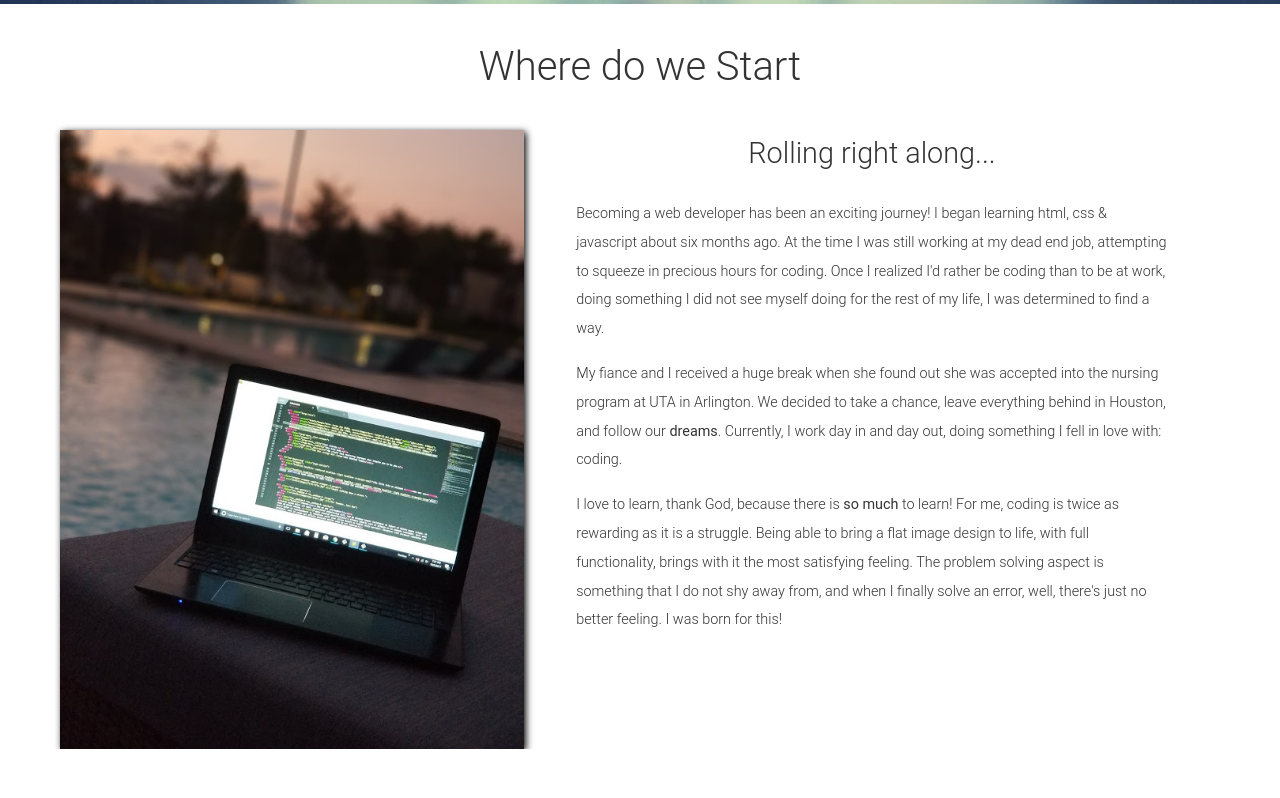
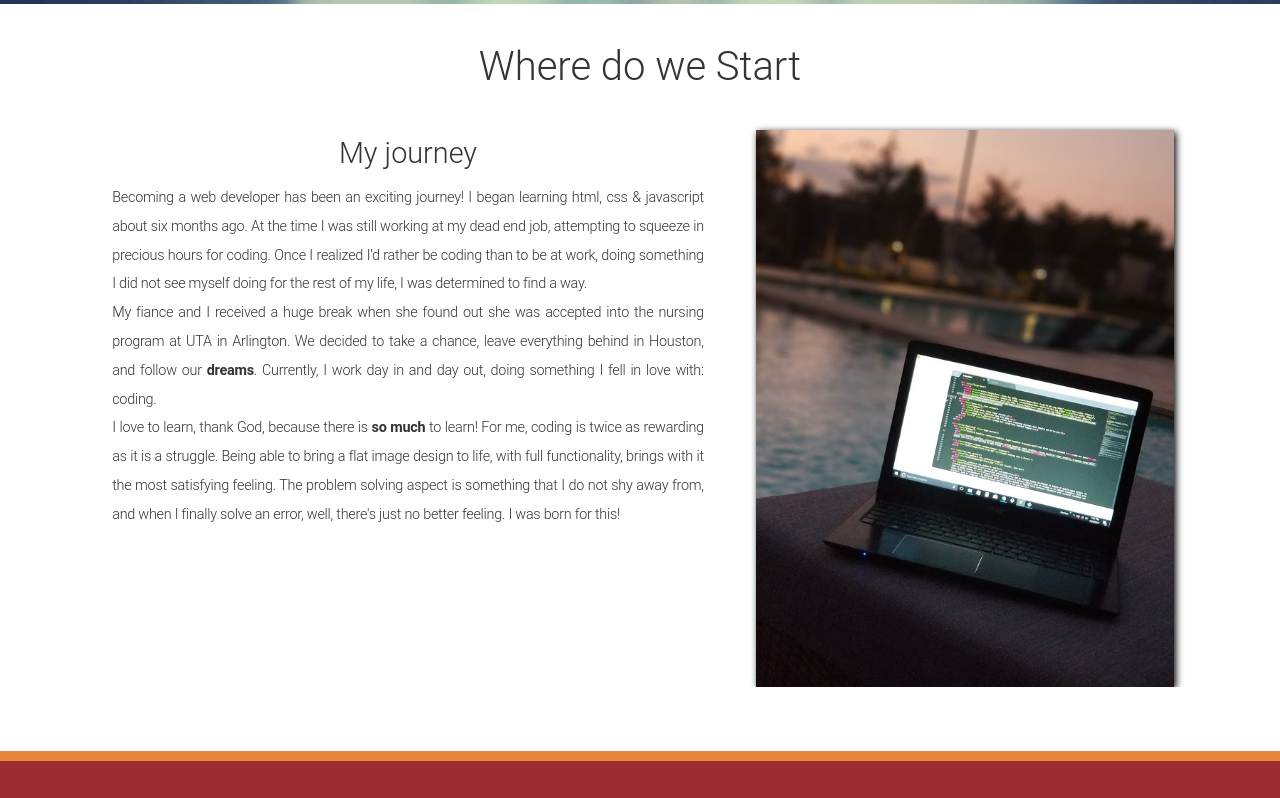
Before and after one commit to jfantasy87/my-site, a website: page app/index.html in a window 1280 px wide. Shown: the part 960-1758 px from the top of the page. Drawn offline with Linux system fonts and the light colour scheme.

Commit message:
More updateds to third section for mobile view.

```diff
--- a/app/assets/styles/base/_global.css
+++ b/app/assets/styles/base/_global.css
@@ -11,3 +11,7 @@ img {
 * {
   box-sizing: border-box;
 }
+
+strong {
+	font-weight:600;
+}
--- a/app/assets/styles/base/_mixins.css
+++ b/app/assets/styles/base/_mixins.css
@@ -1,17 +1,17 @@
 @define-mixin atSmall {
-   @media (min-width: 530px) {
+   @media (min-width: 700px) {
     @mixin-content;
   }
 }
 
 @define-mixin atMedium {
-  @media (min-width: 800px) {
+  @media (min-width: 990px) {
     @mixin-content;
   }
 }
 
 @define-mixin atLarge {
-  @media (min-width: 1010px) {
+  @media (min-width: 1400px) {
     @mixin-content;
   }
 }
--- a/app/assets/styles/modules/_experience.css
+++ b/app/assets/styles/modules/_experience.css
@@ -23,22 +23,27 @@
 		height:auto;
 		box-shadow:2px 2px 7px black;
 		margin:0 auto 0 0;
+
+		@mixin atMedium {
+			max-width:90%;
+		}
 	}
 
 	&__text-content {
 		p {
 			font-size:2.0rem;
-			text-align:center justify;
+			text-align:justify;
 			font-weight:300;
 			line-height:2.0;
 			width:85%;
-			margin:1rem auto 60px auto;
+			margin:0 auto 60px auto;
 		}
 
 		@mixin atMedium {
 			p{
 				font-size:.9rem;
 				margin-bottom:0;
+				letter-spacing:-.25px;
 			}
 		}
 
--- a/app/assets/styles/modules/_future.css
+++ b/app/assets/styles/modules/_future.css
@@ -10,7 +10,7 @@
 	}
 
 	&__language-title {
-		color:#FFF;
+		color:$orange;
 		text-shadow:2px 2px 2px black;
 		font-weight:300;
 		text-align:center justify;
@@ -26,7 +26,7 @@
 	&__language-list {
 		list-style-type:none;
 		text-align:center;
-		color:$orange;
+		color:#FFF;
 		line-height: 1.5;
 		font-size:2rem;
 		width:100%;
--- a/app/index.html
+++ b/app/index.html
@@ -40,18 +40,18 @@
 				<div class="wrapper">
 					<h2 class="experience__title">Where do we Start</h2>
 					<div class="row">
-						<div class="row__medium-4">
-							<img src="./assets/images/laptopBackground.jpg" alt="Jacob" class="experience__jacob-image">
-						</div>
 						<div class="row__medium-8">
 							<div class="experience__text-content">
-								<h3 class="headline">Rolling right along...</h3>
+								<h3 class="headline">My journey</h3>
 								<p>Becoming a web developer has been an exciting journey! I began learning html, css & javascript about six months ago. At the time I was still working at my dead end job, attempting to squeeze in precious hours for coding. Once I realized I'd rather be coding than to be at work, doing something I did not see myself doing for the rest of my life, I was determined to find a way.</p>
 
 								<p>My fiance and I received a huge break when she found out she was accepted into the nursing program at UTA in Arlington. We decided to take a chance, leave everything behind in Houston, and follow our <strong>dreams</strong>. Currently, I work day in and day out, doing something I fell in love with: coding.</p>
 
 								<p>I love to learn, thank God, because there is <strong>so much</strong> to learn! For me, coding is twice as rewarding as it is a struggle. Being able to bring a flat image design to life, with full functionality, brings with it the most satisfying feeling. The problem solving aspect is something that I do not shy away from, and when I finally solve an error, well, there's just no better feeling. I was born for this!</p>
 							</div>
+						</div>
+						<div class="row__medium-4">
+							<img src="./assets/images/laptopBackground.jpg" alt="Jacob" class="experience__jacob-image">
 						</div>
 					</div>
 				</div>
--- a/app/temp/styles/styles.css
+++ b/app/temp/styles/styles.css
@@ -477,14 +477,14 @@ template {
 		text-shadow: 2px 1px 2px black;
 	}
 
-@media (min-width: 530px) {
+@media (min-width: 700px) {
 
 .aboutMe__title {
 			font-size:1.8rem
 	}
   }
 
-@media (min-width: 800px) {
+@media (min-width: 990px) {
 
 .aboutMe__title {
 			font-size:3.2rem
@@ -501,7 +501,7 @@ template {
 		text-shadow: 2px 1px 2px black;
 	}
 
-@media (min-width: 530px) {
+@media (min-width: 700px) {
 
 .aboutMe__subtitle {
 			width:100%;
@@ -509,7 +509,7 @@ template {
 	}
   }
 
-@media (min-width: 800px) {
+@media (min-width: 990px) {
 
 .aboutMe__subtitle {
 			font-size: 1.5rem;
@@ -532,6 +532,10 @@ img {
           box-sizing: border-box;
 }
 
+strong {
+	font-weight:600;
+}
+
 .experience {
 	position:relative;
 	padding-bottom:4rem;
@@ -548,7 +552,7 @@ img {
 		padding:2% 0;
 	}
 
-@media (min-width: 800px) {
+@media (min-width: 990px) {
 
 .experience__title {
 			background-color:white;
@@ -564,19 +568,27 @@ img {
 		margin:0 auto 0 0;
 	}
 
+@media (min-width: 990px) {
+
+.experience__jacob-image {
+			max-width:90%
+	}
+  }
+
 .experience__text-content p {
 			font-size:2.0rem;
-			text-align:center justify;
+			text-align:justify;
 			font-weight:300;
 			line-height:2.0;
 			width:85%;
-			margin:1rem auto 60px auto;
+			margin:0 auto 60px auto;
 		}
 
-@media (min-width: 800px) {
+@media (min-width: 990px) {
 			.experience__text-content p{
 				font-size:.9rem;
 				margin-bottom:0;
+				letter-spacing:-.25px;
 			}
   }
 
@@ -604,7 +616,7 @@ img {
     display: table;
   }
 
-@media (min-width: 800px) {
+@media (min-width: 990px) {
 
 		.row__medium-4 {
 			float:left;
@@ -635,7 +647,7 @@ img {
 	font-size:3.8rem;
 }
 
-@media (min-width: 800px) {
+@media (min-width: 990px) {
 
 .headline {
 		max-width:81%;
@@ -661,7 +673,7 @@ img {
 	}
 
 .future__language-title {
-		color:#FFF;
+		color:#E7853A;
 		text-shadow:2px 2px 2px black;
 		font-weight:300;
 		text-align:center justify;
@@ -670,7 +682,7 @@ img {
 		font-size:3rem;
 	}
 
-@media (min-width: 800px) {
+@media (min-width: 990px) {
 
 .future__language-title {
 			font-size:2rem
@@ -680,7 +692,7 @@ img {
 .future__language-list {
 		list-style-type:none;
 		text-align:center;
-		color:#E7853A;
+		color:#FFF;
 		line-height: 1.5;
 		font-size:2rem;
 		width:100%;
@@ -689,7 +701,7 @@ img {
 		margin-left:auto;
 	}
 
-@media (min-width: 800px) {
+@media (min-width: 990px) {
 
 .future__language-list {
 			font-size:1.8rem;
@@ -707,7 +719,7 @@ img {
 		text-shadow:2px 2px 2px black;
 	}
 
-@media (min-width: 800px) {
+@media (min-width: 990px) {
 
 .future__title {
 			margin:40px 0 0 0;
@@ -724,7 +736,7 @@ img {
 		font-weight:300;
 	}
 
-@media (min-width: 800px) {
+@media (min-width: 990px) {
 
 .future__subtitle {
 			margin:0 0 50px 0;
```
